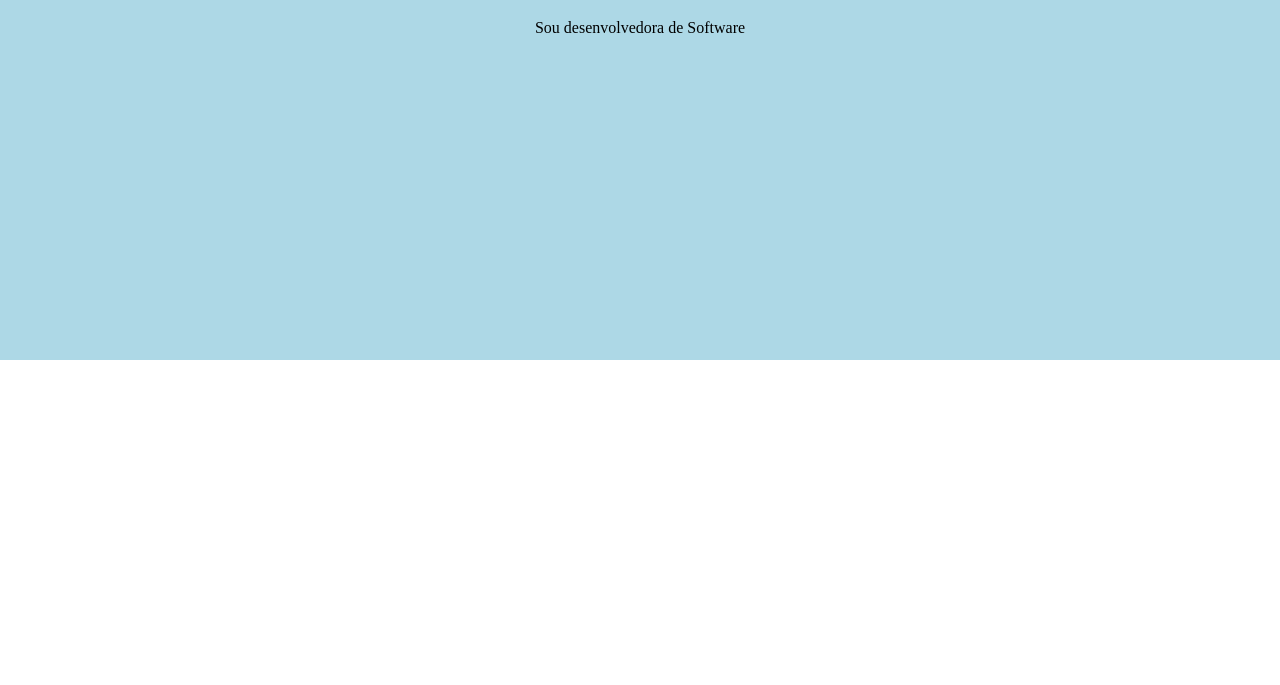
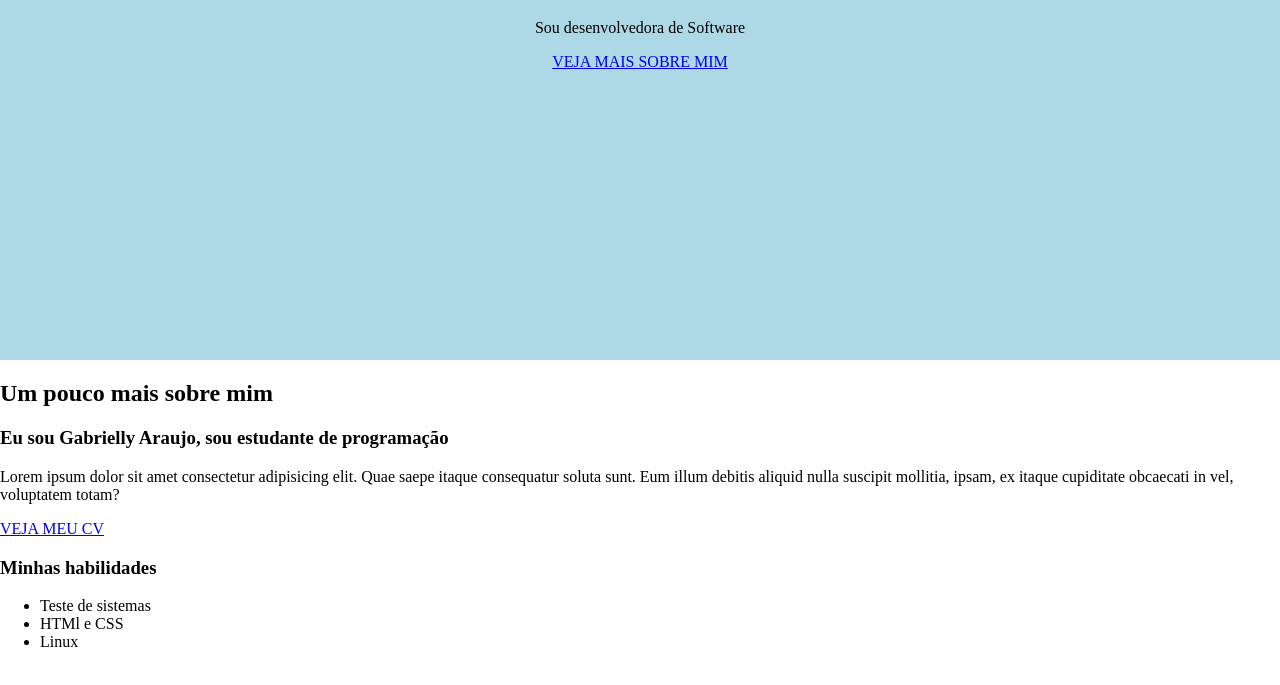
Before and after one commit to gbbyas/reprograma, a plain HTML site: page index.html in a window 1280 px wide. Shown: the part 61-746 px from the top of the page. Drawn offline with Linux system fonts and the light colour scheme.

Commit message:
Update index.html

```diff
--- a/index.html
+++ b/index.html
@@ -5,9 +5,30 @@
 </head>
 <body>
     <header class="container-header">
-        <h1>Eu sou Gabrielly</h1>
-        <p>Sou desenvolvedora de Software</p>
+        <div class="content">
+            <h1>Eu sou Gabrielly</h1>
+            <p>Sou desenvolvedora de Software</p>
+            <a href="https://www.linkedin.com/in/gabrielly-araujo-santos/">VEJA MAIS SOBRE MIM</a>
+        </div>
+    </header>
+    <div class="sobre-mim">
+        <h2>Um pouco mais sobre mim</h2>
+        <div class="conteudo-sobre-mim">
+            <div class="resumo">
+                <h3>Eu sou Gabrielly Araujo, sou estudante de programação</h3>
+                <p>Lorem ipsum dolor sit amet consectetur adipisicing elit. Quae saepe itaque consequatur soluta sunt. Eum illum debitis aliquid nulla suscipit mollitia, ipsam, ex itaque cupiditate obcaecati in vel, voluptatem totam?</p>
+                <a href="cv.txt">VEJA MEU CV</a>
+            </div>
+            <div class="habilidades">
+                <h3>Minhas habilidades</h3>
+                <ul>
+                    <li>Teste de sistemas</li>
+                    <li>HTMl e CSS</li>
+                    <li>Linux</li>
+                </ul>
 
-    </header>
+            </div>
+        </div>
+    </div>
 </body>
 </html>
```
